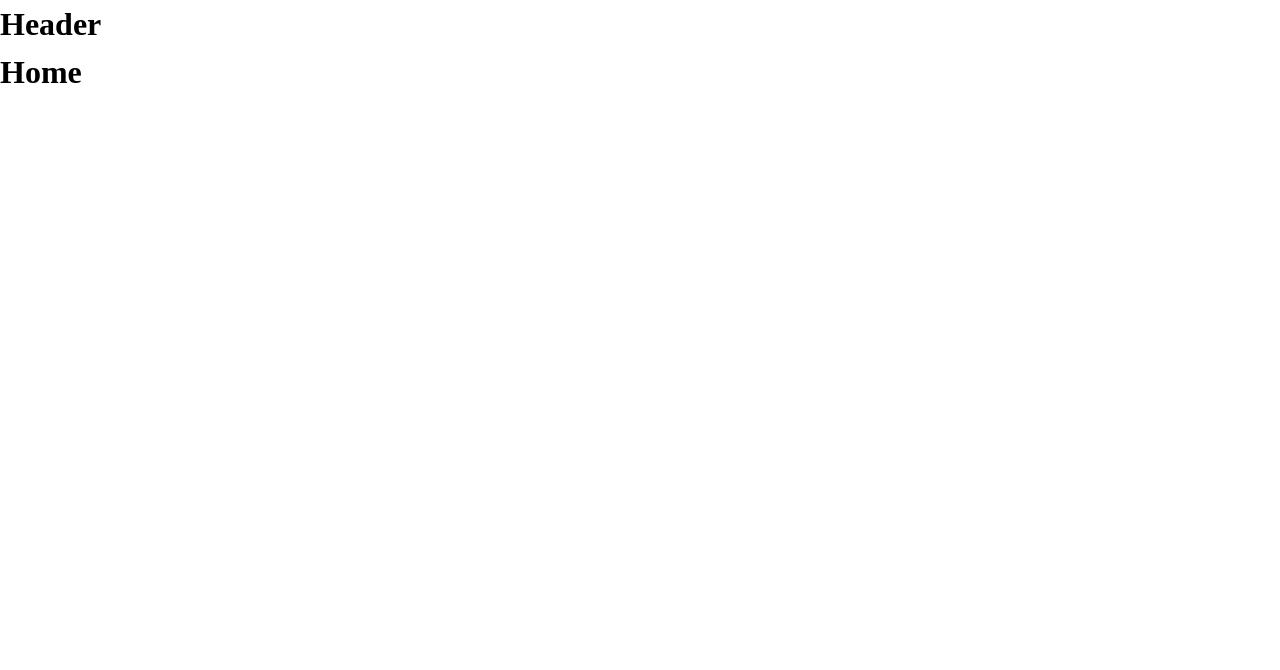
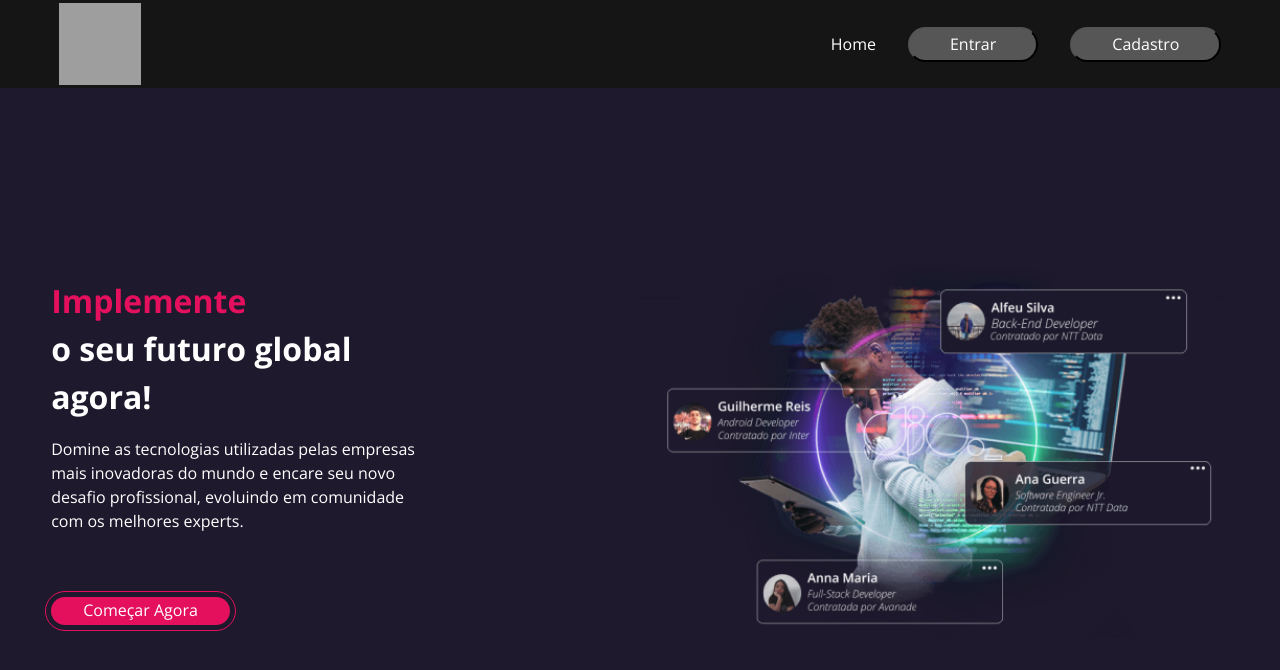
Before and after one commit to cosme7/DIO_Clone-OrangeTech, a React (Create React App) app: page / in a window 1280 px wide. Shown: the top 670 px of the page. Built offline with nearby package versions, Linux system fonts and the light colour scheme; grey boxes are pictures that could not be loaded.

Commit message:
Header & Home

```diff
--- a/src/Components/Header/index.jsx
+++ b/src/Components/Header/index.jsx
@@ -1,10 +1,35 @@
 import React from 'react'
+import { Link } from 'react-router-dom';
+import Logo from '../../Assets/logo.svg'
 import * as S from './style'
 
 export default function Header() {
   return (
     <>
-      <h1>Header</h1>
+      <header>
+        <S.Container>
+          <S.Box>
+            <img src={Logo} alt="DIO Logo" title="DIO Logo"/>
+            <nav>
+              <S.List>
+                <li>
+                  <Link to='/'>Home</Link>
+                </li>
+                <li>
+                  <S.Button>
+                    <Link to='/entrar'>Entrar</Link>
+                  </S.Button>
+                </li>
+                <li>
+                  <S.Button>
+                    <Link to='/cadastro'>Cadastro</Link>
+                  </S.Button>
+                </li>
+              </S.List>
+            </nav>
+          </S.Box>
+        </S.Container>
+      </header>
     </>
   )
 }
--- a/src/Components/Header/style.js
+++ b/src/Components/Header/style.js
@@ -1 +1,40 @@
 import styled from "styled-components";
+
+export const Container = styled.section`
+    width: 100%;
+    padding: 0.2rem 0.5rem;
+    background-color: var(--bg-dark);
+`;
+
+export const Box = styled.div`
+    max-width: 92%;
+    margin: 0 auto;
+    display: flex;
+    align-items: center;
+    justify-content: space-between;
+
+    img{
+        width: 82px;
+        aspect-ratio: 1;
+    }
+`;
+
+export const List = styled.ul`
+    list-style: none;
+    display: flex;
+    align-items: center;
+    gap: 2rem;
+
+    a{
+        font-size: clamp(1rem, 1.1vw, 1.2rem);
+        font-family: var(--ff-primary);
+        color: var(--clr-wt);
+        text-decoration: none;
+    }
+`;
+
+export const Button = styled.button`
+    padding: .2em 2.5em;
+    border-radius: 30px;
+    background-color: var(--bg-gr);
+`;
--- a/src/Global/style.js
+++ b/src/Global/style.js
@@ -26,19 +26,13 @@ export default createGlobalStyle`
     --clr-gr: #23DD7A;
     /* Cor Background */
     --bg-dark: #151515;
-    --bg-accent: #E4105D;
+    --bg-pk: #E4105D;
     --bg-light: #1e192c;
     --bg-gr: #565656;
     --bg-gr-light:#3B4651;
 }
 
-/* Remove list styles on ul, ol elements with a list role, which suggests default styling will be removed */
-ul[role='list'],
-ol[role='list']{
-    list-style: none;
-}
-
- /* Set core root defaults */
+/* Set core root defaults */
 html:focus-within{
     scroll-behavior: smooth;
 }
--- a/src/Pages/Home/index.jsx
+++ b/src/Pages/Home/index.jsx
@@ -1,10 +1,28 @@
 import React from 'react'
+import { Link } from 'react-router-dom'
+import Testimonials from '../../Assets/home_01.png'
 import * as S from './style'
 
 export default function Home() {
   return (
     <>
-      <h1>Home</h1>
+      <main>
+        <S.Container>
+          <S.BoxHome>
+            <S.BoxTxt>
+              <h2>
+                <span>Implemente<br /></span>
+                o seu futuro global agora!
+              </h2>
+              <p>Domine as tecnologias utilizadas pelas empresas mais inovadoras do mundo e encare seu novo desafio profissional, evoluindo em comunidade com os melhores experts.</p>
+              <S.BtnEnter>
+                <Link to='/entrar'>Começar Agora</Link>
+              </S.BtnEnter>
+            </S.BoxTxt>
+            <img src={Testimonials} alt="Contratados" title="Contratados" />
+          </S.BoxHome>
+        </S.Container>
+      </main>
     </>
   )
 }
--- a/src/Pages/Home/style.js
+++ b/src/Pages/Home/style.js
@@ -1 +1,66 @@
 import styled from "styled-components";
+
+export const Container = styled.section`
+    width: 100%;
+    min-height: 90.6vh;
+    display: flex;
+    align-items: center;
+    background-color: var(--bg-light);
+`;
+
+export const BoxHome = styled.div`
+    width: 92%;
+    margin: 0 auto;
+
+    display: flex;
+    justify-content: space-between;
+    align-items: center;
+
+    & > *{
+        flex-basis: 100%;
+    }
+`;
+
+export const BoxTxt = styled.div`
+    display: flex;
+    flex-direction: column;
+    align-items: flex-start;
+
+    h2{
+        max-width: 20ch;
+        font-size: clamp(2rem, 2.2vw, 3rem);
+        font-family: var(--ff-primary);
+        font-weight: var(--fw-700);
+        color: var(--clr-wt);
+    }
+
+    span{
+        color: var(--clr-pk);
+    }
+
+    p{
+        max-width: 40ch;
+        margin-block: 1rem 4rem;
+        font-size: clamp(1rem, 1.2vw, 1.5rem);
+        font-family: var(--ff-primary);
+        font-weight: var(--fw-400);
+        color: var(--clr-wt);
+    }
+`;
+
+export const BtnEnter = styled.button`
+    padding: 0.1em 2em;
+    border-radius: 50px;
+    background-color: var(--bg-pk);
+    outline: 1px solid var(--bg-pk);
+    outline-offset: 5px;
+    cursor: pointer;
+    border: none;
+
+    a{
+        font-size: clamp(1rem, 1.2vw, 1.5rem);
+        font-family: var(--ff-primary);
+        color: var(--clr-wt);
+        text-decoration: none;
+    }
+`;
--- a/src/Pages/Entrar/index.jsx
+++ b/src/Pages/Login/index.jsx
@@ -1,10 +1,12 @@
 import React from 'react'
 import * as S from './style'
 
-export default function Entrar() {
+export default function Login() {
   return (
     <>
-      <h1>Entrar</h1>
+      <main>
+
+      </main>
     </>
   )
 }
--- /dev/null
+++ b/src/Pages/Login/style.js
@@ -0,0 +1 @@
+import styled from "styled-components";
--- a/src/Pages/index.js
+++ b/src/Pages/index.js
@@ -1,5 +1,5 @@
 import Cadastro from './Cadastro'
-import Entrar from './Entrar'
+import Login from './Login'
 import Home from './Home'
 
-export {Cadastro, Entrar, Home};
+export {Cadastro, Login, Home};
--- a/src/Services/rotas.js
+++ b/src/Services/rotas.js
@@ -1,6 +1,6 @@
 import React from 'react'
 import Header from '../Components/Header';
-import {Cadastro, Entrar, Home} from '../Pages'
+import {Cadastro, Login, Home} from '../Pages'
 import { BrowserRouter as Router, Routes, Route } from "react-router-dom";
 
 export default function rotas() {
@@ -10,7 +10,7 @@ export default function rotas() {
           <Header />
           <Routes>
             <Route path='/' element={<Home />} />
-            <Route path='/entrar' element={<Entrar />} />
+            <Route path='/entrar' element={<Login />} />
             <Route path='/cadastro' element={<Cadastro />} />
           </Routes>
         </Router>
```
